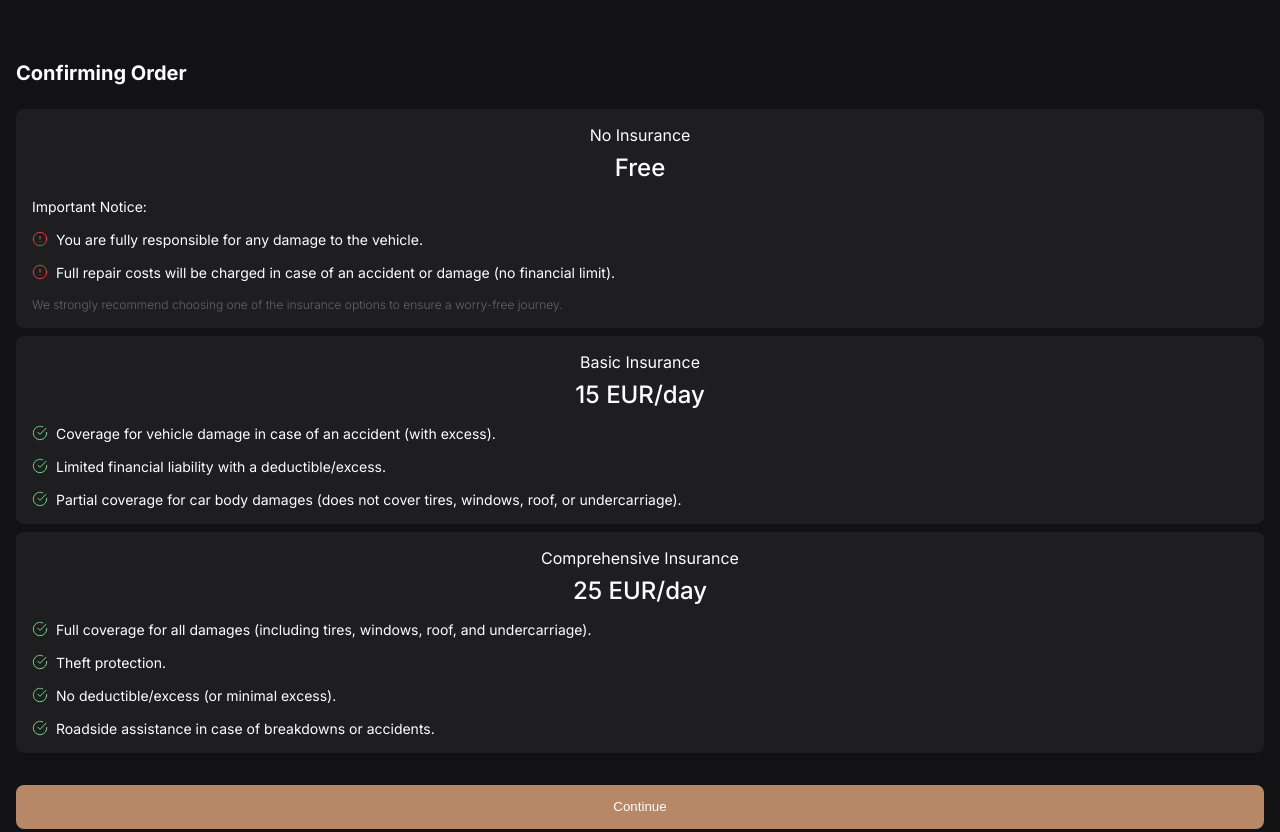
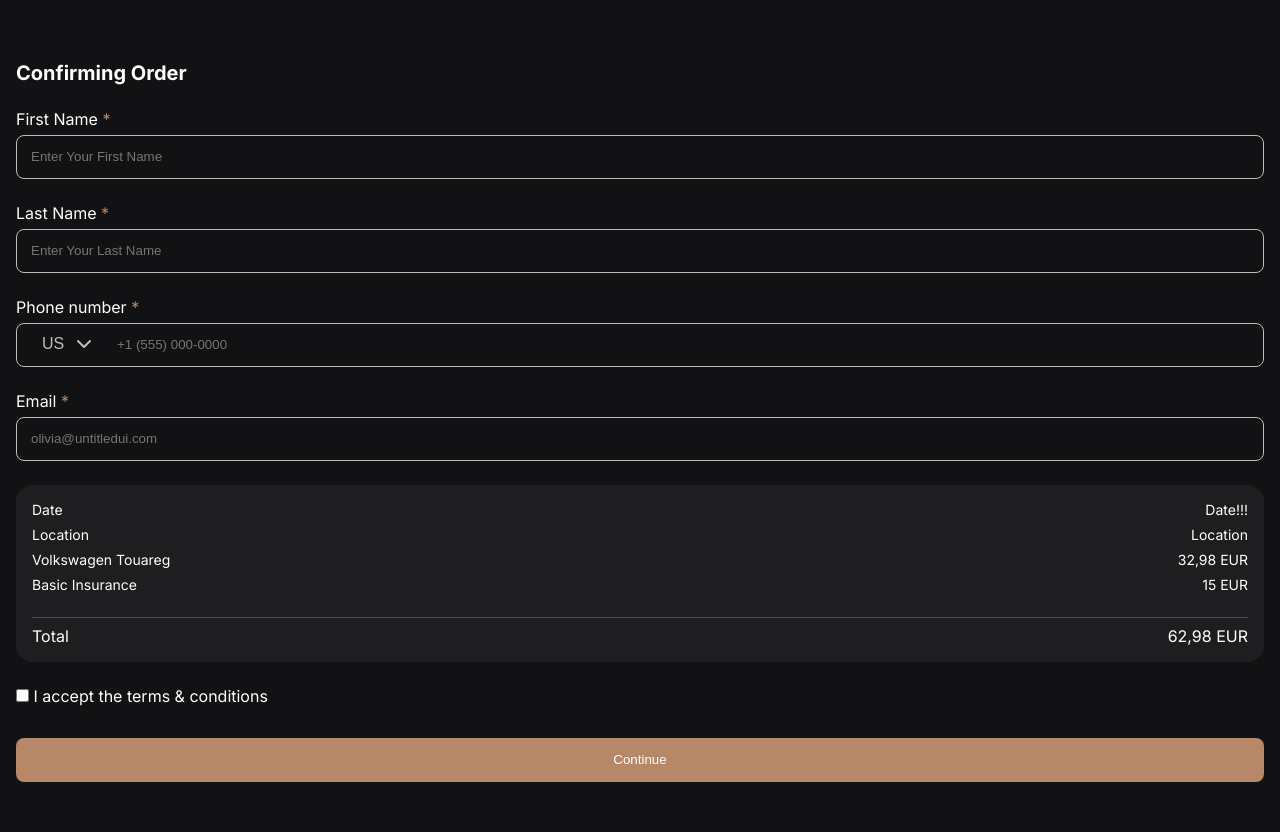
Before and after one commit to AndreaTkachuk/Flexicar, a website built with Parcel: page src/index.html in a window 1280 px wide. Shown: the part 3143-3975 px from the top of the page. Built offline with nearby package versions, Linux system fonts and the light colour scheme.

```diff
--- a/src/index.html
+++ b/src/index.html
@@ -45,7 +45,7 @@
       </div>
       <div class="header__menu-group">
         <div class="header__lang">
-          <div class="dropdown">
+          <div class="dropdown dropdown--lang">
             <button class="dropdown__trigger">
               <span class="dropdown__trigger__text">EN</span>
               <div class="dropdown__trigger__icon icon icon--arrow-down"></div>
@@ -328,19 +328,22 @@
                   <p class="insurance__option__price">Free</p>
                 </div>
                 <ul class="insurance__option__list">
-                  <span class="insurance__option__list__capture">Important Notice:</span>
+                  <span class="insurance__option__list__capture">
+                    Important Notice:
+                  </span>
                   <li class="insurance__option__list__item">
-                    <span class="insurance__option__icon icon icon--alert"></span>
+                    <span
+                      class="insurance__option__icon icon icon--alert"
+                    ></span>
                     <span>
-                      You are fully responsible for any damage to the
-                      vehicle.
+                      You are fully responsible for any damage to the vehicle.
                     </span>
                   </li>
                   <li class="insurance__option__list__item">
                     <span class="icon icon--alert"></span>
                     <span>
-                      Full repair costs will be charged in case of
-                      an accident or damage (no financial limit).
+                      Full repair costs will be charged in case of an accident
+                      or damage (no financial limit).
                     </span>
                   </li>
                 </ul>
@@ -357,21 +360,29 @@
                 </div>
                 <ul class="insurance__option__list">
                   <li class="insurance__option__list__item">
-                    <span class="insurance__option__icon icon icon--ok-green"></span>
+                    <span
+                      class="insurance__option__icon icon icon--ok-green"
+                    ></span>
                     <span>
-                      Coverage for vehicle damage in case of an accident (with excess).
+                      Coverage for vehicle damage in case of an accident (with
+                      excess).
                     </span>
                   </li>
                   <li class="insurance__option__list__item">
-                    <span class="insurance__option__icon icon icon--ok-green"></span>
+                    <span
+                      class="insurance__option__icon icon icon--ok-green"
+                    ></span>
                     <span>
                       Limited financial liability with a deductible/excess.
                     </span>
                   </li>
                   <li class="insurance__option__list__item">
-                    <span class="insurance__option__icon icon icon--ok-green"></span>
+                    <span
+                      class="insurance__option__icon icon icon--ok-green"
+                    ></span>
                     <span>
-                      Partial coverage for car body damages (does not cover tires, windows, roof, or undercarriage).
+                      Partial coverage for car body damages (does not cover
+                      tires, windows, roof, or undercarriage).
                     </span>
                   </li>
                 </ul>
@@ -384,25 +395,30 @@
                 </div>
                 <ul class="insurance__option__list">
                   <li class="insurance__option__list__item">
-                    <span class="insurance__option__icon icon icon--ok-green"></span>
+                    <span
+                      class="insurance__option__icon icon icon--ok-green"
+                    ></span>
                     <span>
-                      Full coverage for all damages (including tires, windows, roof, and undercarriage).
+                      Full coverage for all damages (including tires, windows,
+                      roof, and undercarriage).
                     </span>
                   </li>
                   <li class="insurance__option__list__item">
-                    <span class="insurance__option__icon icon icon--ok-green"></span>
-                    <span>
-                      Theft protection.
-                    </span>
+                    <span
+                      class="insurance__option__icon icon icon--ok-green"
+                    ></span>
+                    <span> Theft protection. </span>
                   </li>
                   <li class="insurance__option__list__item">
-                    <span class="insurance__option__icon icon icon--ok-green"></span>
-                    <span>
-                      No deductible/excess (or minimal excess).
-                    </span>
+                    <span
+                      class="insurance__option__icon icon icon--ok-green"
+                    ></span>
+                    <span> No deductible/excess (or minimal excess). </span>
                   </li>
                   <li class="insurance__option__list__item">
-                    <span class="insurance__option__icon icon icon--ok-green"></span>
+                    <span
+                      class="insurance__option__icon icon icon--ok-green"
+                    ></span>
                     <span>
                       Roadside assistance in case of breakdowns or accidents.
                     </span>
@@ -444,98 +460,112 @@
                 <p class="confirm__stepper__indicator__text">Payment</p>
               </div>
             </div>
-
           </div>
-          <div class="insurance__options">
-            <h4 class="insurance__options__title">Confirming Order</h4>
-            <div class="insurance__options__box">
-              <div class="insurance__option">
-                <div class="insurance__option__headers">
-                  <p class="insurance__option__type">No Insurance</p>
-                  <p class="insurance__option__price">Free</p>
-                </div>
-                <ul class="insurance__option__list">
-                  <span class="insurance__option__list__capture">Important Notice:</span>
-                  <li class="insurance__option__list__item">
-                    <span class="insurance__option__icon icon icon--alert"></span>
-                    <span>
-                      You are fully responsible for any damage to the
-                      vehicle.
-                    </span>
-                  </li>
-                  <li class="insurance__option__list__item">
-                    <span class="icon icon--alert"></span>
-                    <span>
-                      Full repair costs will be charged in case of
-                      an accident or damage (no financial limit).
-                    </span>
-                  </li>
-                </ul>
-                <p class="insurance__option__warning">
-                  We strongly recommend choosing one of the insurance options to
-                  ensure a worry-free journey.
-                </p>
+          <div class="confirm__options">
+            <h4 class="confirm__options__title">Confirming Order</h4>
+            <div class="confirm__options__box">
+              <div class="confirm__option">
+                <label for="confirm-name" class="confirm__label">
+                  <span>First Name </span><span class="confirm__star">*</span>
+                </label>
+                <input
+                  id="confirm-name"
+                  class="confirm__input"
+                  type="text"
+                  placeholder="Enter Your First Name"
+                />
               </div>
 
-              <div class="insurance__option">
-                <div class="insurance__option__headers">
-                  <p class="insurance__option__type">Basic Insurance</p>
-                  <p class="insurance__option__price">15 EUR/day</p>
+              <div class="confirm__option">
+                <label for="confirm-lastname" class="confirm__label">
+                  <span>Last Name </span><span class="confirm__star">*</span>
+                </label>
+                <input
+                  id="confirm-lastname"
+                  class="confirm__input"
+                  type="text"
+                  placeholder="Enter Your Last Name"
+                />
               </div>
-                <ul class="insurance__option__list">
-                  <li class="insurance__option__list__item">
-                    <span class="insurance__option__icon icon icon--ok-green"></span>
-                    <span>
-                      Coverage for vehicle damage in case of an accident (with excess).
-                    </span>
-                  </li>
-                  <li class="insurance__option__list__item">
-                    <span class="insurance__option__icon icon icon--ok-green"></span>
-                    <span>
-                      Limited financial liability with a deductible/excess.
-                    </span>
-                  </li>
-                  <li class="insurance__option__list__item">
-                    <span class="insurance__option__icon icon icon--ok-green"></span>
-                    <span>
-                      Partial coverage for car body damages (does not cover tires, windows, roof, or undercarriage).
-                    </span>
-                  </li>
+
+              <div class="confirm__option confirm__option--phone">
+                <label for="confirm-phone" class="confirm__label">
+                  <span>Phone number </span><span class="confirm__star">*</span>
+                </label>
+                <input
+                  id="confirm-phone"
+                  class="confirm__input"
+                  type="tel"
+                  placeholder="+1 (555) 000-0000"
+                />
+                <div class="dropdown dropdown--phone">
+                  <button class="dropdown__trigger">
+                    <span class="dropdown__trigger__text">US</span>
+                    <div class="dropdown__trigger__icon icon icon--arrow-down"></div>
+                  </button>
+
+                  <div class="dropdown__content">
+                    <ul class="dropdown__list">
+                      <li class="dropdown__item" data-value="US">US</li>
+                      <li class="dropdown__item" data-value="UA">UA</li>
                     </ul>
                   </div>
+                </div>
+              </div>
 
-              <div class="insurance__option">
-                <div class="insurance__option__headers">
-                  <p class="insurance__option__type">Comprehensive Insurance</p>
-                  <p class="insurance__option__price">25 EUR/day</p>
+              <div class="confirm__option">
+                <label for="confirm-email" class="confirm__label">
+                  <span>Email </span><span class="confirm__star">*</span>
+                </label>
+                <input
+                  id="confirm-email"
+                  class="confirm__input"
+                  type="email"
+                  placeholder="olivia@untitledui.com"
+                />
               </div>
-                <ul class="insurance__option__list">
-                  <li class="insurance__option__list__item">
-                    <span class="insurance__option__icon icon icon--ok-green"></span>
-                    <span>
-                      Full coverage for all damages (including tires, windows, roof, and undercarriage).
-                    </span>
+
+              <div class="confirm__option">
+                <div class="confirm__summary">
+                  <div class="confirm__total__list">
+                    <li class="confirm__total__list__item">
+                      <span>Date</span>
+                      <span>Date!!!</span>
                     </li>
-                  <li class="insurance__option__list__item">
-                    <span class="insurance__option__icon icon icon--ok-green"></span>
-                    <span>
-                      Theft protection.
-                    </span>
+                    <li class="confirm__total__list__item">
+                      <span>Location</span>
+                      <span>Location</span>
                     </li>
-                  <li class="insurance__option__list__item">
-                    <span class="insurance__option__icon icon icon--ok-green"></span>
-                    <span>
-                      No deductible/excess (or minimal excess).
-                    </span>
+                    <li class="confirm__total__list__item">
+                      <span>Volkswagen Touareg</span>
+                      <span>32,98 EUR</span>
                     </li>
-                  <li class="insurance__option__list__item">
-                    <span class="insurance__option__icon icon icon--ok-green"></span>
-                    <span>
-                      Roadside assistance in case of breakdowns or accidents.
-                    </span>
+                    <li class="confirm__total__list__item">
+                      <span>Basic Insurance</span>
+                      <span>15 EUR</span>
                     </li>
-                </ul>
                   </div>
+                  <div class="confirm__separator"></div>
+                  <div class="confirm__total">
+                    <span>Total</span>
+                    <span>62,98 EUR</span>
+                  </div>
+                </div>
+              </div>
+
+              <div class="confirm__option">
+                <div class="confirm__terms">
+                  <input
+                    type="checkbox"
+                    id="confirm-terms"
+                    class="confirm__checkbox"
+                  />
+                  <label for="confirm-terms" class="confirm__terms__label">
+                    I accept the terms & conditions
+                  </label>
+                </div>
+              </div>
+
             </div>
             <button class="insurance__button button">Continue</button>
           </div>
--- a/src/scripts/main.js
+++ b/src/scripts/main.js
@@ -2,9 +2,11 @@
 
 // import { clickDropdown } from './utils.js';
 
-const dropdownLang = document.querySelector('.dropdown');
+const dropdownLang = document.querySelector('.dropdown--lang');
+const dropdownPhone = document.querySelector('.dropdown--phone');
 
 clickDropdown(dropdownLang);
+clickDropdown(dropdownPhone);
 
 function clickDropdown(dropdown) {
   const trigger = dropdown.querySelector('.dropdown__trigger');
--- a/src/styles/blocks/Confirm.scss
+++ b/src/styles/blocks/Confirm.scss
@@ -102,52 +102,13 @@
     }
   }
 
-  &__car {
-    &__info {
-      display: flex;
-      gap: 16px;
-
-      align-items: center;
-      padding: 0 16px;
-    }
-
-    &__img-box {
-      width: 72px;
-      height: 72px;
-    }
-
-    &__img {
-      width: 72px;
-      height: 72px;
-      display: block;
-      object-fit: contain;
-      object-position: center;
-    }
-
-    &__details {
-      &__capture {
-        font-weight: 500;
-        font-size: 18px;
-      }
-
-      &__similar {
-        font-size: 14px;
-        color: vars.$c-text-secondary;
-      }
-
-      &__rent {
-        font-size: 14px;
-      }
-    }
-  }
-
   &__options {
     padding: 32px 16px 80px;
 
     &__box {
       display: flex;
       flex-direction: column;
-      gap: 8px;
+      gap: 24px;
       margin-bottom: 32px;
     }
 
@@ -157,50 +118,78 @@
     }
   }
 
+  &__input {
+    margin-top: 6px;
+    box-sizing: border-box;
+    padding-left: 14px;
+    width: 100%;
+    height: 44px;
+    border: 1px solid vars.$c-text-secondary;
+    border-radius: 8px;
+    background-color: vars.$c-bg-page;
+    color: vars.$c-text-primary;
+  }
+
   &__option {
+    &--phone {
+      position: relative;
+
+      .confirm__input {
+        padding-left: 100px;
+      }
+
+      .dropdown {
+        position: absolute;
+        top: 27px;
+        left: 10px;
+
+        &__trigger {
+          background-color: $c-bg-page;
+        }
+      }
+    }
+  }
+
+  &__star {
+    color: vars.$c-btn-primary;
+  }
+
+  &__label {
+    color: vars.$c-text-primary;
+  }
+
+  &__summary {
     padding: 16px;
+    background-color: $c-bg-secondary;
+    border-radius: 16px;
+  }
+
+  &__total__list {
+    list-style: none;
+    font-size: 14px;
     display: flex;
     flex-direction: column;
-    gap: 16px;
-    background-color: vars.$c-bg-secondary;
-    border-radius: 8px;
-    cursor: pointer;
+    gap: 8px;
 
-    &__headers {
-      text-align: center;
+    &__item {
+      display: flex;
+      justify-content: space-between;
+      align-items: center;
     }
+  }
 
-    &__type {
-      margin-bottom: 8px;
-    }
+  &__separator {
+    width: 100%;
+    height: 1px;
+    background-color: vars.$c-indicator;
+    margin-top: 24px;
+    margin-bottom: 8px;
+  }
 
-    &__price {
-      font-weight: 500;
-      font-size: 24px;
-    }
-
-    &__list {
-      list-style: none;
-      display: flex;
-      flex-direction: column;
-      gap: 16px;
-      font-size: 14px;
-
-      &__item {
-        display: flex;
-        gap: 8px;
-      }
-    }
-
-    &__warning {
-      font-weight: 300;
-      font-size: 12px;
-      color: vars.$c-text-warning;
-    }
-
-    &.added {
-      background-color: vars.$c-btn-primary;
-    }
+  &__total {
+    display: flex;
+    justify-content: space-between;
+    align-items: center;
   }
 
   &__button {
```
Also changed, not shown: src/scripts/utils.js (deleted, +0 -46 lines), README.md, src/assets/icons/check.svg (added). Lines whose indentation alone changed are shown as unchanged.
